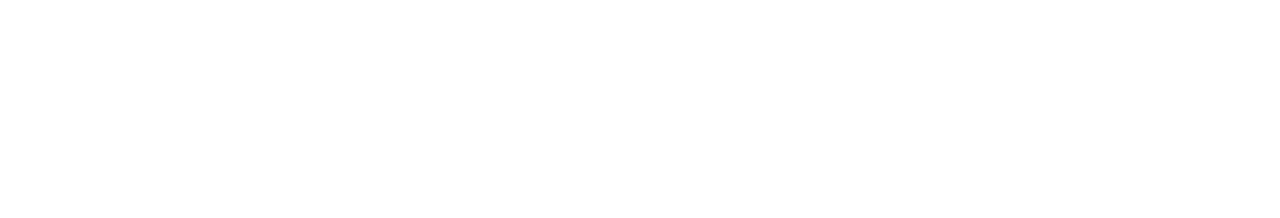
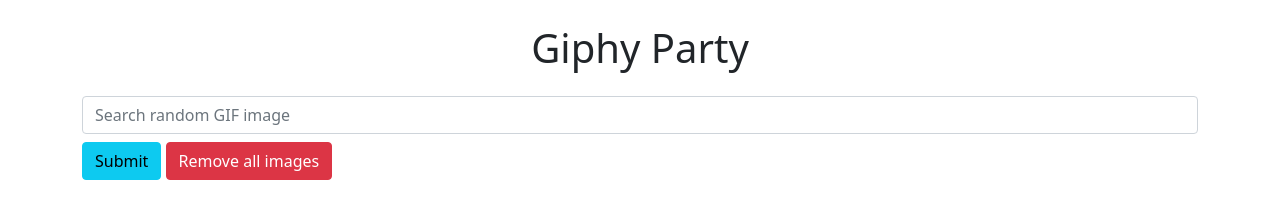
Before and after one commit to menashe770/14.3.1-giphy, a plain HTML site: page index.html in a window 1280 px wide. Drawn offline with nearby package versions, Linux system fonts and the light colour scheme; files whose address does not match are found by name.

Commit message:
html add content

```diff
--- a/app.js
+++ /dev/null
@@ -1 +0,0 @@
-console.log("Let's get this party started!");
--- a/index.html
+++ b/index.html
@@ -3,8 +3,30 @@
   <head>
     <meta charset="UTF-8" />
     <title>Giphy Party!</title>
+    <link
+      href="https://cdn.jsdelivr.net/npm/bootstrap@5.1.3/dist/css/bootstrap.min.css"
+      rel="stylesheet"
+      integrity="sha384-1BmE4kWBq78iYhFldvKuhfTAU6auU8tT94WrHftjDbrCEXSU1oBoqyl2QvZ6jIW3"
+      crossorigin="anonymous"
+    />
   </head>
+
   <body>
+    <div class="container">
+      <h1 class="text-center my-4">Giphy Party</h1>
+      <form action="" class="form-inline">
+        <input
+          type="text"
+          placeholder="Search random GIF image"
+          class="form-control mb-2"
+          id="search"
+        />
+        <input type="submit" name="" id="submit" class="btn btn-info" />
+        <button id="remove" class="btn btn-danger">Remove all images</button>
+      </form>
+      <div class="row" id="gif-area"></div>
+    </div>
+
     <script src="https://code.jquery.com/jquery-3.2.1.js"></script>
     <script src="https://unpkg.com/axios/dist/axios.js"></script>
     <script src="app.js"></script>
```
